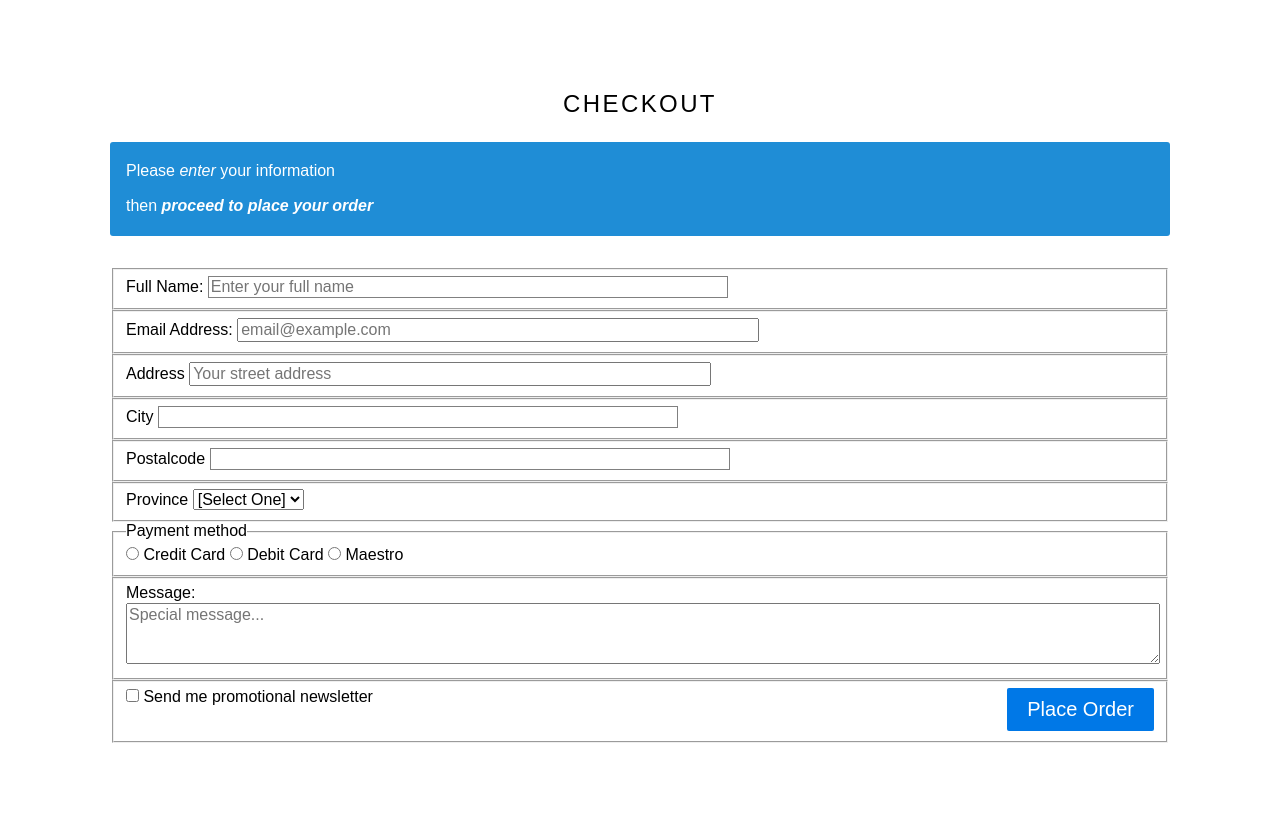
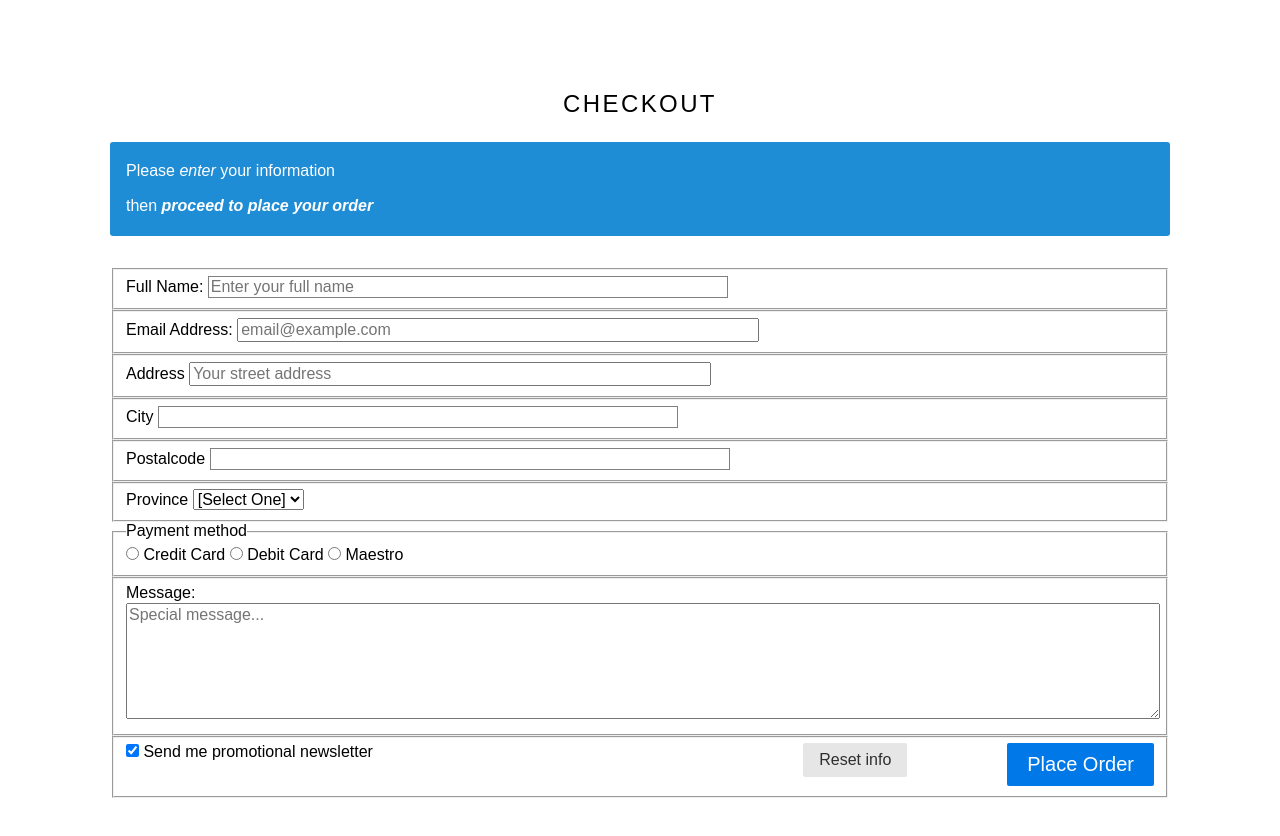
Before and after one commit to LujiAnna/html-form-demo, a plain HTML site: page checkout.html in a window 1280 px wide. Drawn offline with nearby package versions, Linux system fonts and the light colour scheme.

Commit message:
Add reset button and references

```diff
--- a/checkout.html
+++ b/checkout.html
@@ -76,19 +76,17 @@
 
   <fieldset class="pure-group">
         <label for="message">Message: </label>
-        <textarea id="message" name="message" rows="3" cols="30"
+        <textarea id="message" name="message" rows="6"
         placeholder="Special message..."></textarea>
       </fieldset>
 
        <fieldset>
         <label for="newsletter">
-            <input type="checkbox" id="newsletter" /> Send me promotional newsletter</label>
-
-
+            <input type="checkbox" id="newsletter" checked/> Send me promotional newsletter</label>
 
         <button type="submit" class="pure-button pure-button-primary button-xlarge">Place Order</button>
 
-<!--        <button type="reset" class="pure-button button-small" style='margin-right:100px'>Reset info</button>-->
+        <button type="reset" class="pure-button button-small" style='margin-right:100px'>Reset info</button>
 
     </fieldset>
     </div>
```
Also changed, not shown: 1 other file.
